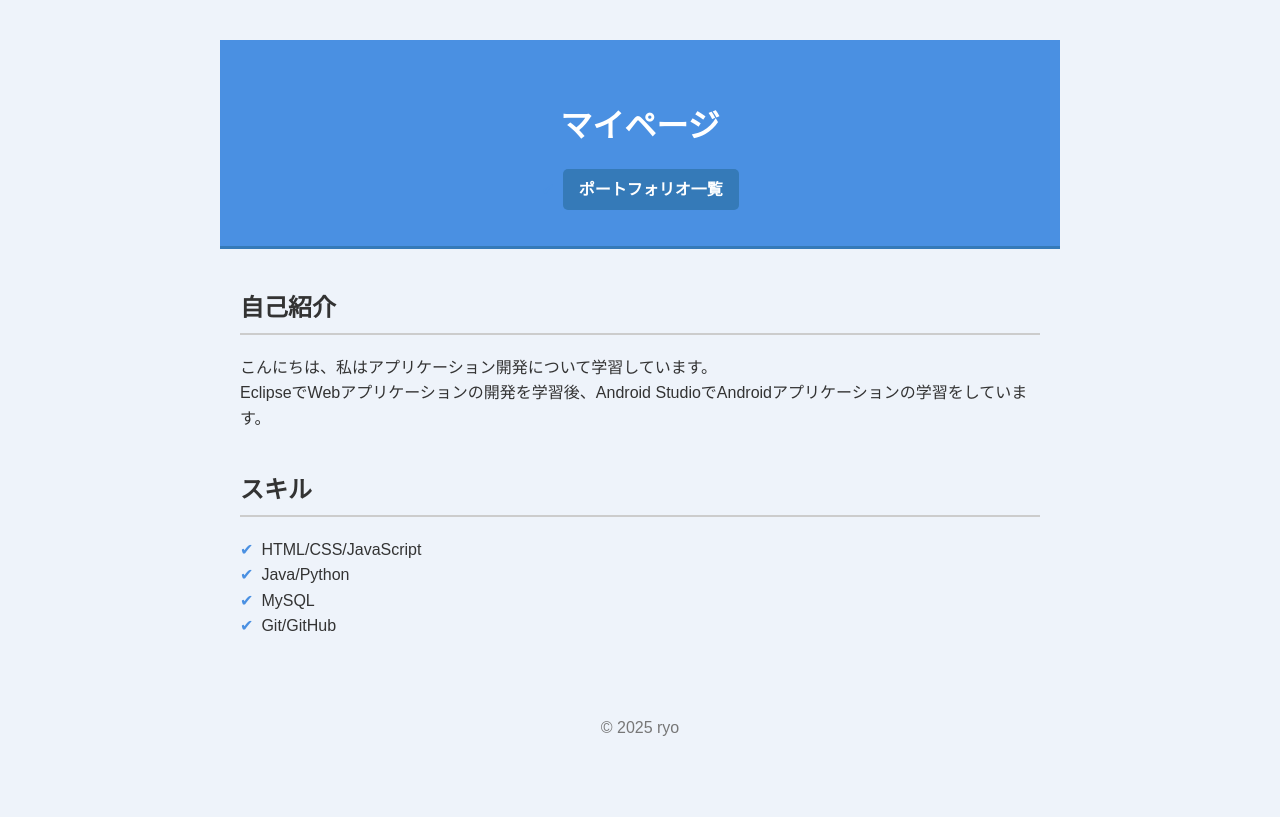
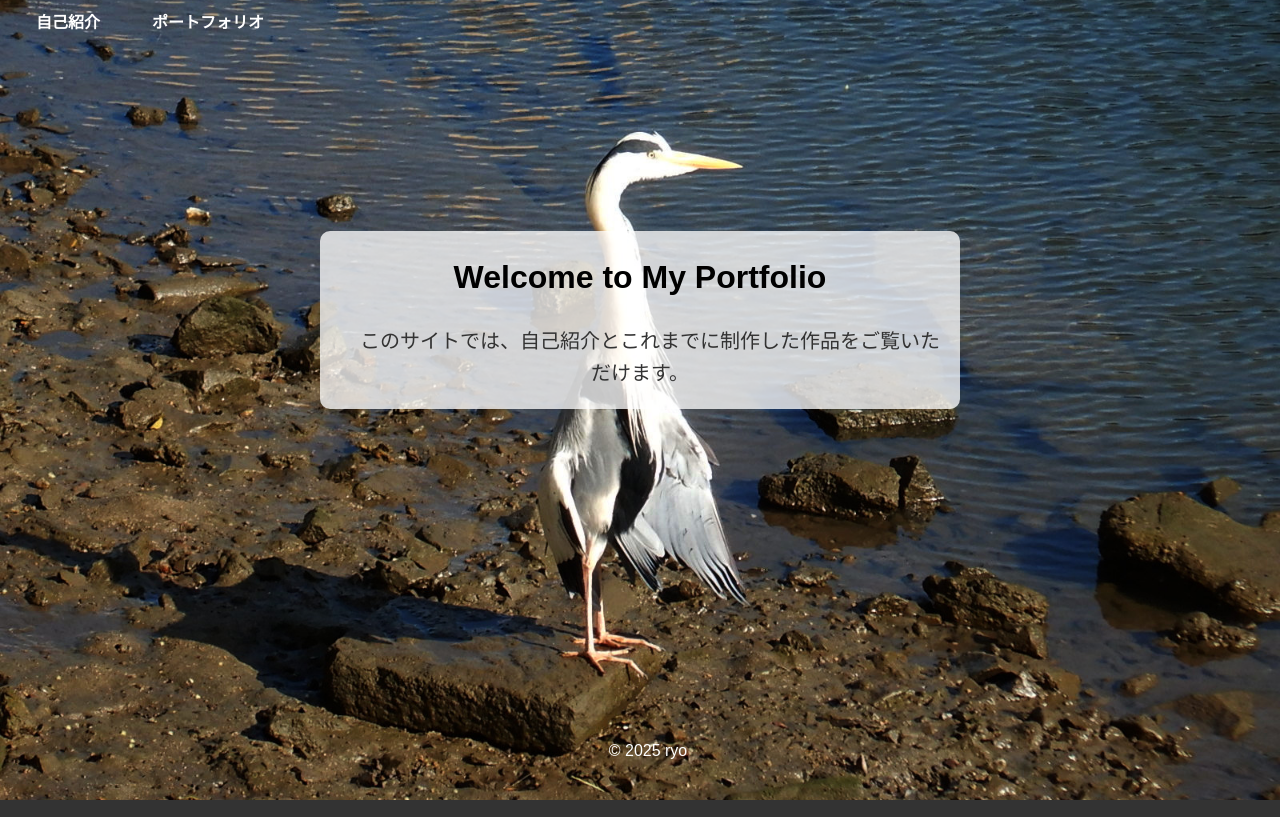
Before and after one commit to portfolio-ryo/my_website, a plain HTML site: page index.html in a window 1280 px wide. Drawn offline with Linux system fonts and the light colour scheme.

Commit message:
背景に写真を使用。

```diff
--- a/css/style.css
+++ b/css/style.css
@@ -3,47 +3,110 @@ body {
     margin: 0;
     padding: 0;
     line-height: 1.6;
-    background: #eef3fa;
-    color: #333;
+    background: #333;
+    color: #fff;
 }
 
-header, section, footer {
+header, section {
     max-width: 800px;
     margin: 40px auto;
     padding: 0 20px;
 }
 
-header {
-    background-color: #4a90e2;
-    color: white;
-    padding: 40px 20px 20px;
+footer {
     text-align: center;
-    border-bottom: 3px solid #357ab8;
+    padding: 20px;
+    color: #fff;
+}
+
+.common-bg {
+  background: url('../img/top.JPG') no-repeat center center/cover;
+
+  display: flex;
+  flex-direction: column;
+  justify-content: space-between;
+  min-height: 100vh;
+}
+
+.hero {
+  height: 100vh;
+  color: white;
+  position: relative;
+
+  display: flex;
+  flex-direction: column;
+  justify-content: space-between;
+}
+
+.top-nav {
+  position: absolute;
+  top: 0;
+  left: 0;
+  padding: 10px 20px;
+}
+
+.nav-menu {
+  list-style: none;
+  margin: 0;
+  padding: 0;
+  display: flex;
+  justify-content: flex-start;
+  gap: 20px;
 }
 
 nav a {
     text-decoration: none;
-    color: white;
     font-weight: bold;
-    background-color: #357ab8;
     padding: 8px 16px;
     border-radius: 5px;
-    display: inline-block;
-    transition: background-color 0.2s ease;
+    color: #fff;
 }
 
 nav a:hover {
-    background-color: #285d99;
     text-decoration: underline;
+    color: #717171
 }
 
-h1 {
-    margin-bottom: 5px;
+.hero nav a {
+  color: white;
 }
 
+.hero nav a:hover {
+  color: #ccc;
+}
+
+.hero-content {
+  text-align: center;
+  position: absolute;
+  top: 40%;
+  left: 50%;
+  transform: translate(-50%, -50%);
+  color: #000;
+  background: rgba(255, 255, 255, 0.768);
+  padding: 0 20px;
+  border-radius: 10px;
+}
+
+.hero-content p {
+  font-size: 20px;
+  line-height: 1.6;
+  color: #333;
+  font-weight: 500;
+  margin-top: 10px;
+}
+
+
 h2 {
+    color: #68a4e8;
     border-bottom: 2px solid #ccc;
-    padding-bottom: 5px;
+    padding-top: 40px;
+    padding-bottom: 0px;
+}
+
+p {
+    text-indent: 1em;
+    line-height: 1.6;
+
 }
 
 ul {
@@ -51,39 +114,22 @@ ul {
     padding: 0;
 }
 
-ul li::before {
+ul.ability li::before {
     content: "✔";
     color: #4a90e2;
     margin-right: 8px;
 }
 
-.project {
-    display: flex;
-    align-items: flex-start;
-    gap: 20px;
-    margin-top: 20px;
-}
-
-.project img {
-    width: 150px;
-    border: 1px solid #ccc;
-}
-
-footer {
-    text-align: center;
-    padding: 20px;
-    color: #777;
-}
-
 .portfolio-list {
+    max-width: 1200px;
+    margin: 10px auto;
     display: grid;
     grid-template-columns: repeat(auto-fit, minmax(250px, 1fr));
     gap: 20px;
-    margin-top: 40px;
 }
 
 .card {
-    background: #fff;
+    background: rgba(255, 255, 255, 0.8);
     border: 1px solid #aac8ef;
     border-radius: 10px;
     padding: 20px;
@@ -99,7 +145,8 @@ footer {
 .card h2 {
     font-size: 1.3em;
     margin-top: 0;
-    color: #4a90e2;
+    color: #111010;
+    padding-top: 0px;
     padding-bottom: 5px;
     border-bottom: 2px solid #4a90e2;
     font-weight: 600;
@@ -107,6 +154,7 @@ footer {
 }
 
 .card p {
+    color: #111010;
     margin: 10px 0;
 }
 
@@ -119,5 +167,6 @@ footer {
 }
 
 .card a:hover {
+    color: #6ca2e0;
     text-decoration: underline;
 }
--- a/index.html
+++ b/index.html
@@ -7,37 +7,24 @@
     <link rel="stylesheet" href="css/style.css">
 </head>
 <body>
+    <div class="common-bg hero">
         <header>
-        <h1>マイページ</h1>
-        <nav>
-            <ul>
-                <li><a href="portfolio/portfolio.html">ポートフォリオ一覧</a></li>
+            <nav class="top-nav">
+                <ul class="nav-menu">
+                    <li><a href="about.html">自己紹介</a></li>
+                    <li><a href="portfolio/portfolio.html">ポートフォリオ</a></li>
                 </ul>
             </nav>
         </header>
-
-    <main>
-        <section>
-            <h2>自己紹介</h2>
+        <div class="hero-content">
+            <h1>Welcome to My Portfolio</h1>
             <p>
-                こんにちは、私はアプリケーション開発について学習しています。<br>
-                EclipseでWebアプリケーションの開発を学習後、Android StudioでAndroidアプリケーションの学習をしています。
+                このサイトでは、自己紹介とこれまでに制作した作品をご覧いただけます。<br>
             </p>
-        </section>
-
-        <section>
-            <h2>スキル</h2>
-            <ul>
-                <li>HTML/CSS/JavaScript</li>
-                <li>Java/Python</li>
-                <li>MySQL</li>
-                <li>Git/GitHub</li>
-            </ul>
-        </section>
-    </main>
-
+        </div>
         <footer>
             <p>&copy; 2025 ryo</p>
         </footer>
+    </div>
 </body>
 </html>
```
Also changed, not shown: about.html (added, +49 -0 lines), portfolio/portfolio.html (+17 -10 lines), img/top.JPG (added). Lines whose indentation alone changed are shown as unchanged.
